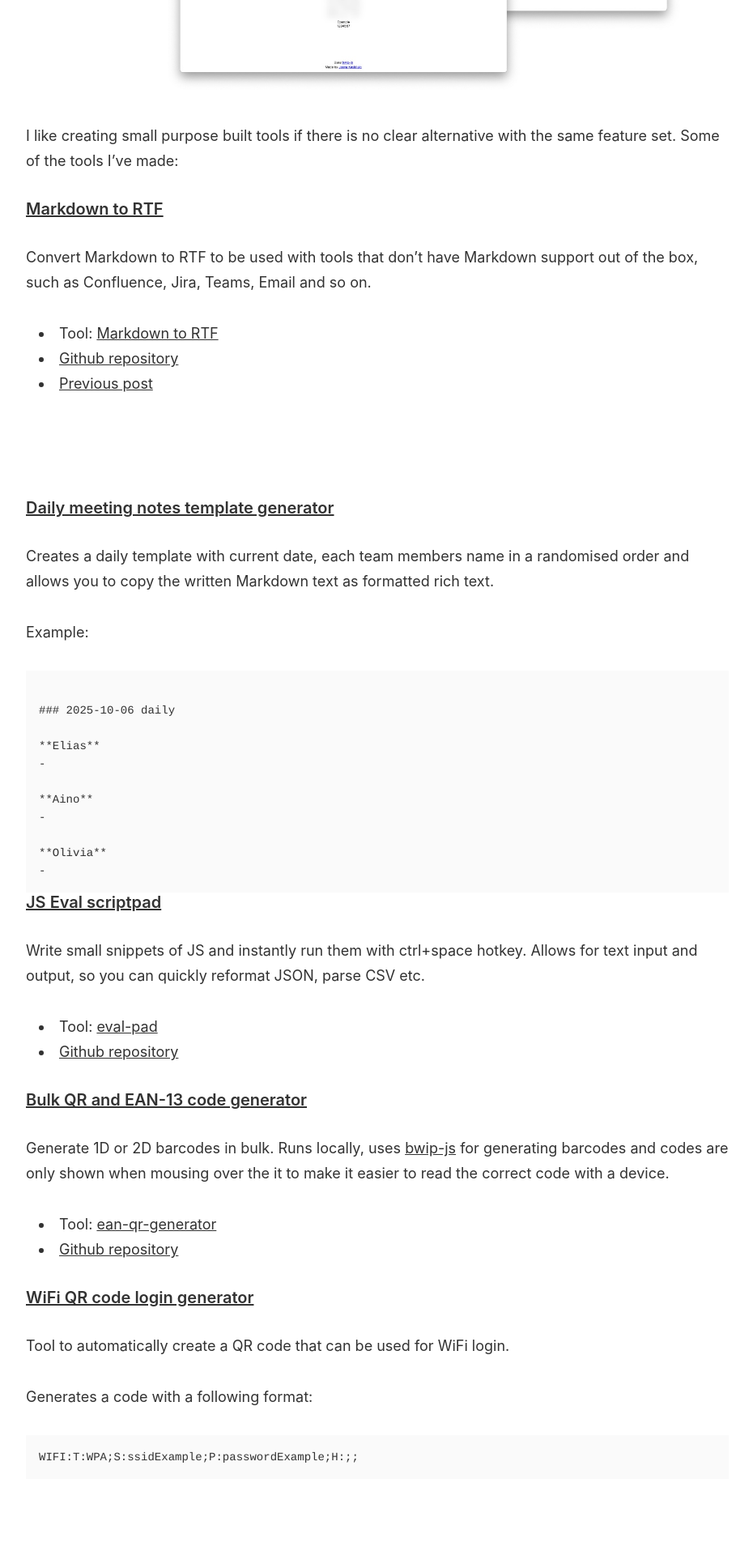
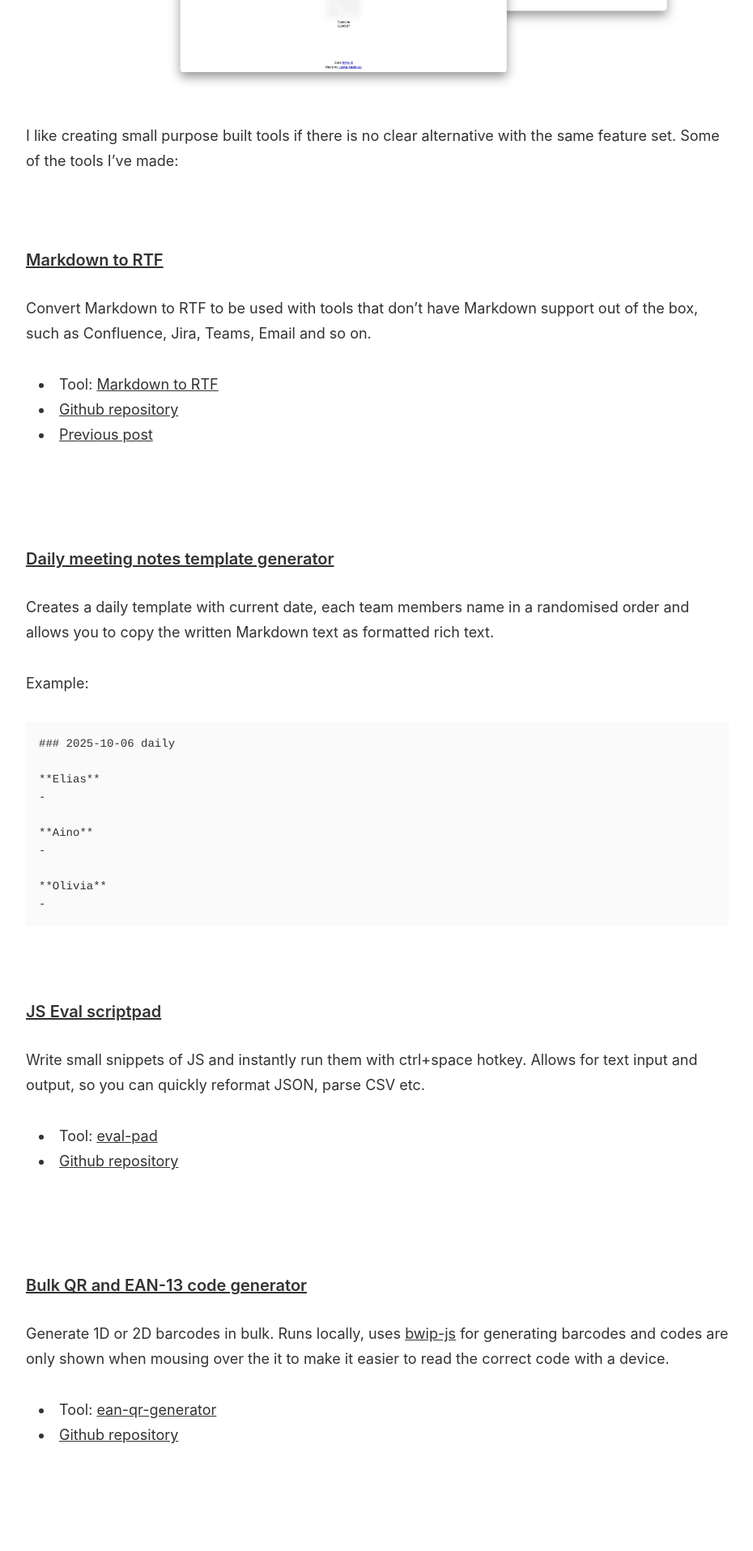
Before and after one commit to joonakeskitalo/joonakeskitalo.github.io, a Jekyll site: the page built from _posts/2024-06-10-small-tools.md, in a window 1280 px wide. Shown: the part 649-2564 px from the top of the page at 81% size, without its empty margins (174-1104 px from the left). Built offline with Jekyll 4.4.1, drawn with Linux system fonts in a browser that asks for light colours.

Commit message:
feat: add html line breaks to small tools post

````diff
--- a/_posts/2024-06-10-small-tools.md
+++ b/_posts/2024-06-10-small-tools.md
@@ -6,6 +6,8 @@ image: "/images/posts/IMG_2024-06-10_small_tools.jpg"
 ---
 
 I like creating small purpose built tools if there is no clear alternative with the same feature set. Some of the tools I've made:
+
+<br/>
 
 #### [Markdown to RTF](https://joonakeskitalo.github.io/markdown-to-rtf)
 
@@ -24,7 +26,6 @@ Creates a daily template with current date, each team members name in a randomis
 Example:
 
 ```
-
 ### 2025-10-06 daily
 
 **Elias**
@@ -37,6 +38,8 @@ Example:
 -
 ```
 
+<br/><br/>
+
 #### [JS Eval scriptpad](https://joonakeskitalo.github.io/eval-pad)
 
 Write small snippets of JS and instantly run them with ctrl+space hotkey. Allows for text input and output, so you can quickly reformat JSON, parse CSV etc.
@@ -44,12 +47,16 @@ Write small snippets of JS and instantly run them with ctrl+space hotkey. Allows
 - Tool: [eval-pad](https://joonakeskitalo.github.io/eval-pad)
 - [Github repository](https://github.com/joonakeskitalo/eval-pad)
 
+<br/><br/>
+
 #### [Bulk QR and EAN-13 code generator](https://joonakeskitalo.github.io/ean-qr-generator)
 
 Generate 1D or 2D barcodes in bulk. Runs locally, uses [bwip-js](http://metafloor.github.io/bwip-js) for generating barcodes and codes are only shown when mousing over the it to make it easier to read the correct code with a device.
 
 - Tool: [ean-qr-generator](https://joonakeskitalo.github.io/ean-qr-generator)
 - [Github repository](https://github.com/joonakeskitalo/ean-qr-generator)
+
+<br/><br/>
 
 #### [WiFi QR code login generator](https://joonakeskitalo.github.io/wifi-qr-code/)
 
````
